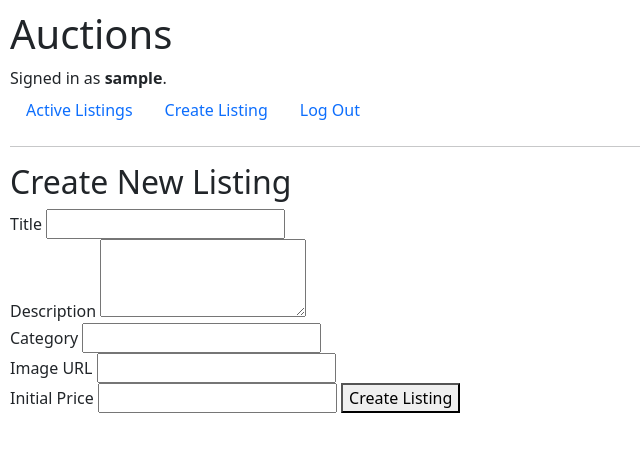
After one commit to bassam-alaraby/cs50w-commerce, a Django app: page /create in a window 1280 px wide. The commit adds this page. Shown: the top 452 px of the page, without its empty margins (0-640 px from the left). Run offline with Django 3.2, Linux system fonts and the light colour scheme; the visitor is signed in with stand-in values (Sample User, id 1).

Commit message:
Implement listing models, creation, and active listings

```diff
--- a/auctions/models.py
+++ b/auctions/models.py
@@ -4,3 +4,54 @@ from django.db import models
 
 class User(AbstractUser):
     pass
+
+class Listing(models.Model):
+    title = models.CharField(max_length=64)
+    description = models.TextField()
+    category = models.CharField(
+        max_length=64,
+        blank=True
+    )
+    image_url = models.URLField(blank=True)
+    initial_price = models.DecimalField(
+        max_digits=10,
+        decimal_places=2
+    )
+    is_active = models.BooleanField(default=True)
+    owner = models.ForeignKey(
+        User,
+        on_delete=models.PROTECT,
+        related_name="listings"
+    )
+    timestamp = models.DateTimeField(auto_now_add=True)
+
+class Bid(models.Model):
+    amount = models.DecimalField(
+        max_digits=10,
+        decimal_places=2
+    )
+    listing = models.ForeignKey(
+        Listing,
+        on_delete=models.CASCADE,
+        related_name="bids"
+    )
+    bidder = models.ForeignKey(
+        User,
+        on_delete=models.PROTECT,
+        related_name="bids"
+    )
+    timestamp = models.DateTimeField(auto_now_add=True)
+
+class Comment(models.Model):
+    content = models.TextField()
+    listing = models.ForeignKey(
+        Listing,
+        on_delete=models.CASCADE,
+        related_name="comments"
+    )
+    author = models.ForeignKey(
+        User,
+        on_delete=models.PROTECT,
+        related_name="comments"
+    )
+    timestamp = models.DateTimeField(auto_now_add=True)
--- /dev/null
+++ b/auctions/templates/auctions/create_listing.html
@@ -0,0 +1,34 @@
+{% extends "auctions/layout.html" %}
+
+{% block title %}Create Listing{% endblock %}
+
+{% block body %}
+    <h2>Create New Listing</h2>
+    {% if message %}
+        <div>{{ message }}</div>
+    {% endif %}
+    <form action="{% url 'create_listing' %}" method="post">
+        {% csrf_token %}
+        <div>
+            <label for="title">Title</label>
+            <input type="text" id="title" name="title" required>
+        </div>
+        <div>
+            <label for="description">Description</label>
+            <textarea id="description" name="description" rows="3" required></textarea>
+        </div>
+        <div>
+            <label for="category">Category</label>
+            <input type="text" id="category" name="category">
+        </div>
+        <div>
+            <label for="image_url">Image URL</label>
+            <input type="url" id="image_url" name="image_url">
+        </div>
+        <div``>
+            <label for="initial_price">Initial Price</label>
+            <input type="number" step="0.01" id="initial_price" name="initial_price" required>
+        </div>
+        <button type="submit" >Create Listing</button>
+    </form>
+{% endblock %}
--- a/auctions/templates/auctions/layout.html
+++ b/auctions/templates/auctions/layout.html
@@ -4,7 +4,7 @@
 <html lang="en">
     <head>
         <title>{% block title %}Auctions{% endblock %}</title>
-        <link rel="stylesheet" href="https://stackpath.bootstrapcdn.com/bootstrap/4.4.1/css/bootstrap.min.css" integrity="sha384-Vkoo8x4CGsO3+Hhxv8T/Q5PaXtkKtu6ug5TOeNV6gBiFeWPGFN9MuhOf23Q9Ifjh" crossorigin="anonymous">
+        <link href="https://cdn.jsdelivr.net/npm/bootstrap@5.3.8/dist/css/bootstrap.min.css" rel="stylesheet" integrity="sha384-sRIl4kxILFvY47J16cr9ZwB07vP4J8+LH7qKQnuqkuIAvNWLzeN8tE5YBujZqJLB" crossorigin="anonymous">
         <link href="{% static 'auctions/styles.css' %}" rel="stylesheet">
     </head>
     <body>
@@ -22,6 +22,11 @@
             </li>
             {% if user.is_authenticated %}
                 <li class="nav-item">
+                    <a class="nav-link" href="{% url 'create_listing' %}">Create Listing</a>
+                </li>
+            {% endif %}
+            {% if user.is_authenticated %}
+                <li class="nav-item">
                     <a class="nav-link" href="{% url 'logout' %}">Log Out</a>
                 </li>
             {% else %}
@@ -37,4 +42,5 @@
         {% block body %}
         {% endblock %}
     </body>
+    <script src="https://cdn.jsdelivr.net/npm/bootstrap@5.3.8/dist/js/bootstrap.bundle.min.js" integrity="sha384-FKyoEForCGlyvwx9Hj09JcYn3nv7wiPVlz7YYwJrWVcXK/BmnVDxM+D2scQbITxI" crossorigin="anonymous"></script>
 </html>
--- a/auctions/urls.py
+++ b/auctions/urls.py
@@ -6,5 +6,6 @@ urlpatterns = [
     path("", views.index, name="index"),
     path("login", views.login_view, name="login"),
     path("logout", views.logout_view, name="logout"),
-    path("register", views.register, name="register")
+    path("register", views.register, name="register"),
+    path("create", views.create_listing, name="create_listing")
 ]
--- a/auctions/views.py
+++ b/auctions/views.py
@@ -1,14 +1,20 @@
 from django.contrib.auth import authenticate, login, logout
+from django.contrib.auth.decorators import login_required
+from django.core.exceptions import ValidationError
 from django.db import IntegrityError
 from django.http import HttpResponse, HttpResponseRedirect
 from django.shortcuts import render
 from django.urls import reverse
 
-from .models import User
+from .models import Listing, User
 
 
 def index(request):
-    return render(request, "auctions/index.html")
+    # Display all active listings
+    listings = Listing.objects.filter(is_active=True)
+    return render(request, "auctions/index.html", {
+        "listings": listings
+    })
 
 
 def login_view(request):
@@ -61,3 +67,50 @@ def register(request):
         return HttpResponseRedirect(reverse("index"))
     else:
         return render(request, "auctions/register.html")
+
+
+@login_required
+def create_listing(request):
+    if request.method == "POST":
+        title = request.POST["title"]
+        description = request.POST["description"]
+        category = request.POST.get("category", "")
+        image_url = request.POST.get("image_url", "")
+        initial_price = request.POST["initial_price"]
+
+        # Validate the input data
+        if not title or not description or not initial_price:
+            return render(request, "auctions/create_listing.html", {
+                "message": "Title, description, and initial price are required."
+            })
+
+        try:
+            decimal_initial_price = Listing._meta.get_field("initial_price").clean(
+                initial_price,
+                None
+            )
+        except ValidationError:
+            return render(request, "auctions/create_listing.html", {
+                "message": "Invalid initial price."
+            })
+
+        # Check if the initial price is a positive number
+        if not decimal_initial_price.is_finite() or decimal_initial_price <= 0:
+            return render(request, "auctions/create_listing.html", {
+                "message": "Initial price must be a positive number."
+            })
+
+        # Create a new listing
+        listing = Listing(
+            title=title,
+            description=description,
+            category=category,
+            image_url=image_url,
+            initial_price=decimal_initial_price,
+            owner=request.user
+        )
+        listing.save()
+
+        return HttpResponseRedirect(reverse("index"))
+    else:
+        return render(request, "auctions/create_listing.html")
```
Also changed, not shown: auctions/templates/auctions/index.html (+20 -1 lines), auctions/migrations/0002_listing_comment_bid.py (added), auctions/migrations/0003_listing_category.py (added).
